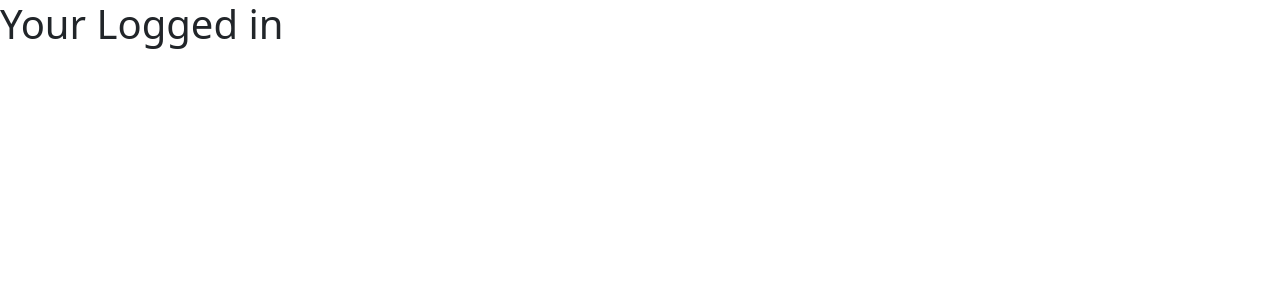
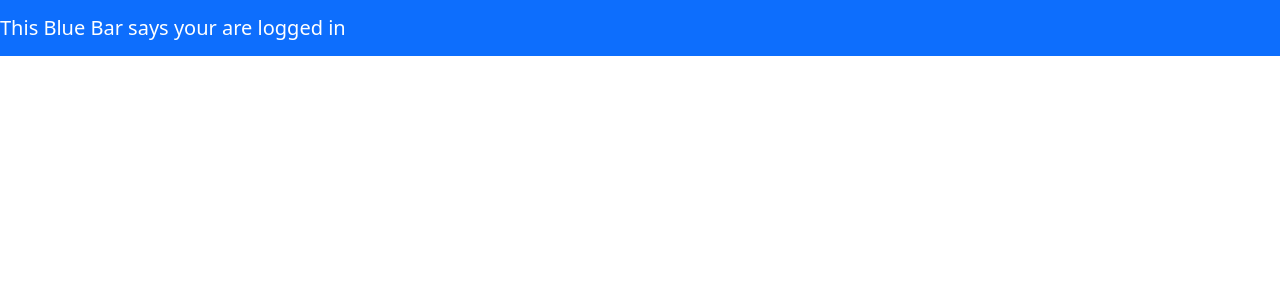
Before and after one commit to courthub74/login-machine, a Django app: page /logged in a window 1280 px wide. Shown: the top 300 px of the page. Run offline with Django 3.2, Linux system fonts and the light colour scheme.

Commit message:
Home and Logged

```diff
--- a/loginApp/templates/logged.html
+++ b/loginApp/templates/logged.html
@@ -12,5 +12,29 @@
   </head>
 
   <body>
-    <h1>Your Logged in</h1>
+
+
+    <nav class="navbar navbar-expand-lg navbar-dark bg-primary">
+      <a class="navbar-brand" href="#">This Blue Bar says your are logged in</a>
+
+      <button class="navbar-toggler" type="button" data-toggle="collapse" data-target="#navbarSupportedContent" aria-controls="navbarSupportedContent" aria-expanded="false" aria-label="Toggle navigation">
+
+        <span class="navbar-toggler-icon"></span>
+
+      </button>
+
+      <div class="collapse navbar-collapse" id="navbarSupportedContent">
+          <ul class="navbar-nav ml-auto">
+
+
+
+          </ul>
+      </div>
+</nav>
+
+<br>
+
+
+
+
   </body>
```
Also changed, not shown: loginApp/templates/home.html (+8 -12 lines).
